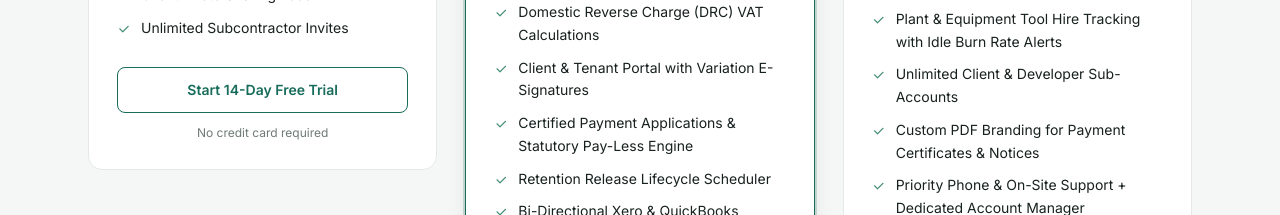
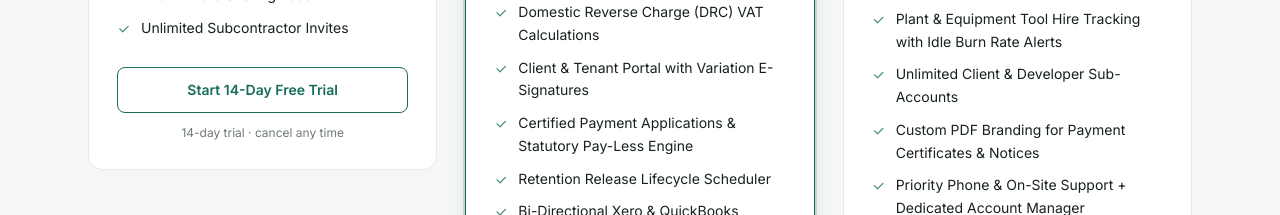
Before and after one commit to DFPAtlas/readdy-8f79b1, a React (Vite) app: page /pricing in a window 1280 px wide. Shown: the part 960-1175 px from the top of the page. Built offline with nearby package versions, Linux system fonts and the light colour scheme.

Commit message:
Correct trial billing copy

```diff
--- a/src/pages/pricing/components/PlanCard.tsx
+++ b/src/pages/pricing/components/PlanCard.tsx
@@ -75,7 +75,7 @@
       </div>
 
       {plan.key === 'trades' && (
-        <p className="mt-3 text-center text-xs text-muted">No credit card required</p>
+        <p className="mt-3 text-center text-xs text-muted">14-day trial · cancel any time</p>
       )}
     </div>
   );
```
